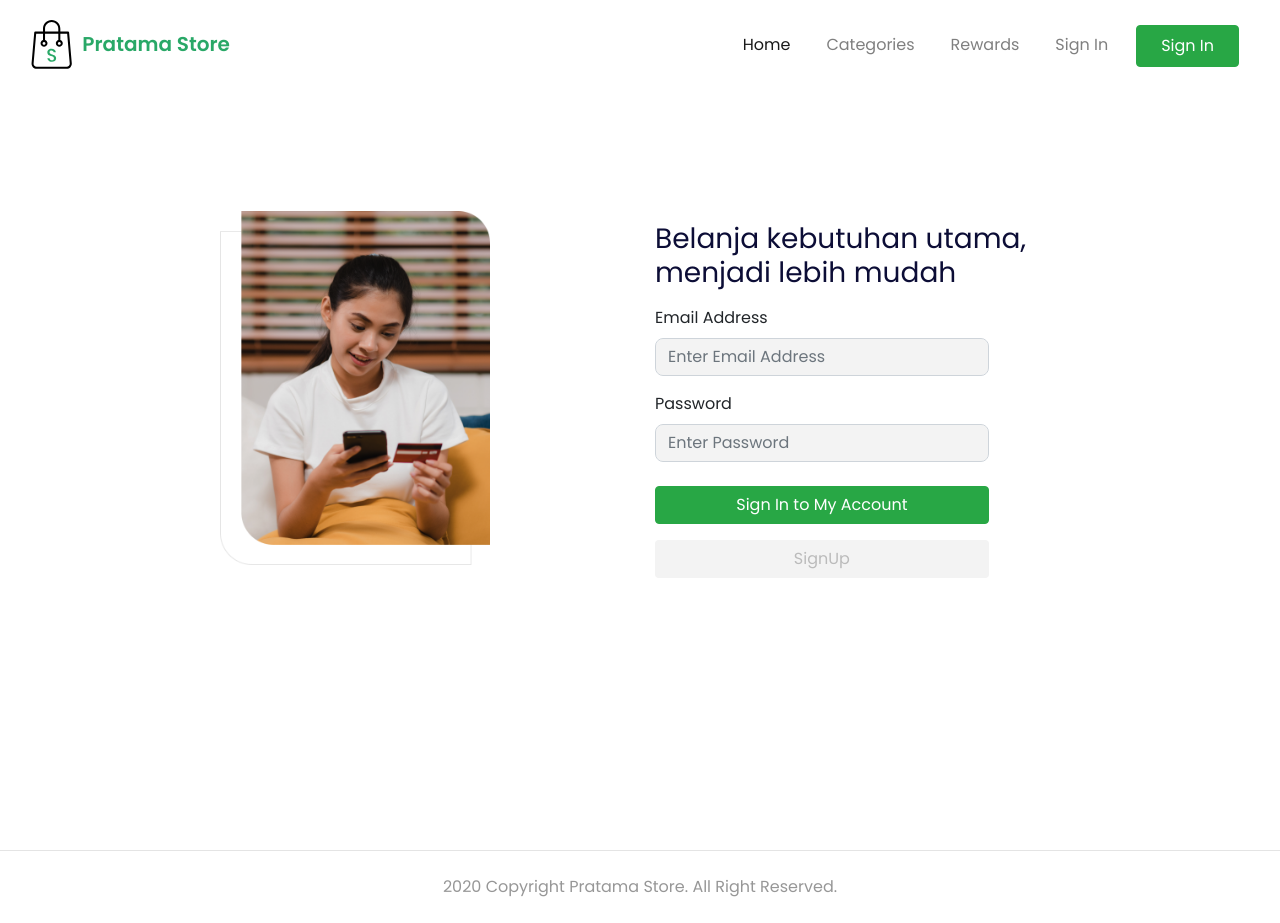
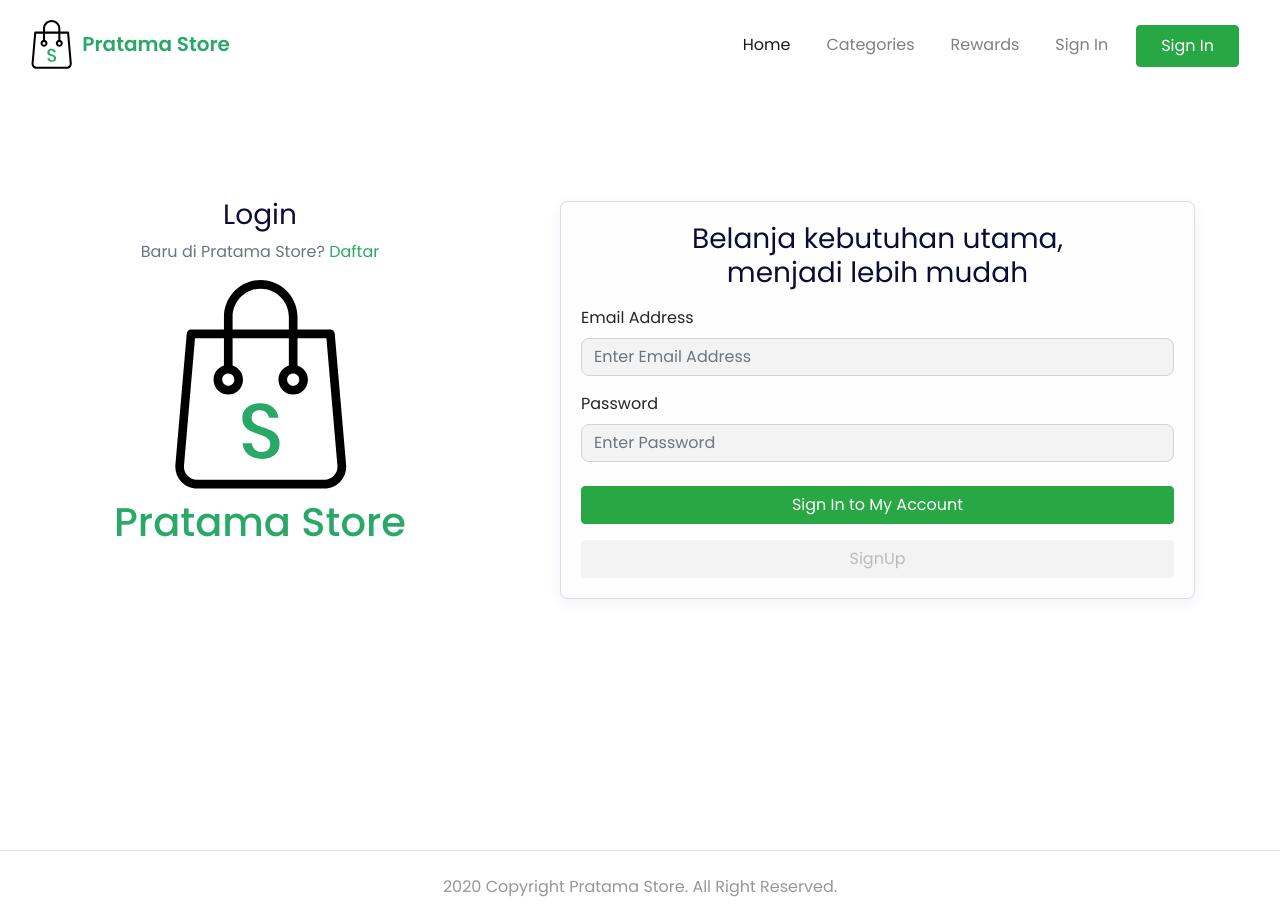
Before and after one commit to frindyy/Pratama-Store-frondend-, a plain HTML site: page login.html in a window 1280 px wide. Drawn offline with nearby package versions, Linux system fonts and the light colour scheme.

Commit message:
Update register and login page

```diff
--- a/login.html
+++ b/login.html
@@ -71,19 +71,32 @@
     <div class="page-content page-auth">
       <div class="section-store-auth" data-aos="fade-up">
         <div class="container">
-          <div class="row align-items-center row-login">
-            <div class="col-lg-6 text-center">
+          <div class="row align-items-center justify-content-between row-login">
+            <div class="col-lg-4 text-center mb-5">
+              <h2>Login</h2>
+              <p class="text-muted">
+                Baru di Pratama Store?
+                <a href="register.html"
+                  ><span style="color: #29a867;">Daftar</span></a
+                >
+              </p>
               <img
-                src="images/login-placeholder.png"
+                src="images/logo.svg"
                 alt=""
-                class="w-50 mb-4 mb-lg-none"
+                class="w-50 d-lg-inline-block d-none"
               />
+              <h1 style="color: #29a867;" class="d-lg-block d-none">
+                Pratama Store
+              </h1>
             </div>
-            <div class="col-lg-5">
-              <h2>
+            <div class="col-lg-7">
+              <div class="card">
+                <div class="card-body">
+                  <h2 class="text-center">
                     Belanja kebutuhan utama, <br />
                     menjadi lebih mudah
                   </h2>
+
                   <form action="" method="POST" class="mt-3">
                     <div class="form-group">
                       <label for="email">Email Address</label>
@@ -91,7 +104,7 @@
                         type="email"
                         name="email"
                         id="email"
-                    class="form-control w-75"
+                        class="form-control"
                         placeholder="Enter Email Address"
                       />
                     </div>
@@ -101,22 +114,24 @@
                         type="password"
                         name="password"
                         id="password"
-                    class="form-control w-75"
+                        class="form-control"
                         placeholder="Enter Password"
                       />
                     </div>
                     <button
                       type="submit"
-                  class="btn btn-success btn-block w-75 mt-4"
+                      class="btn btn-success btn-block mt-4"
                     >
                       Sign In to My Account
                     </button>
                     <a
                       href="register.html"
-                  class="btn btn-signup btn-block w-75 mt-3"
+                      class="btn btn-signup btn-block mt-3"
                       >SignUp</a
                     >
                   </form>
+                </div>
+              </div>
             </div>
           </div>
         </div>
--- a/style/pages/_auth.scss
+++ b/style/pages/_auth.scss
@@ -9,6 +9,13 @@
       font-size: 28px;
       margin-top: 0;
       color: #0c0d36;
+      // @include media-breakpoint-up(md) {
+      //   font-size: 28px;
+      // }
+    }
+
+    a {
+      text-decoration: none;
     }
 
     .form-control {
```
Also changed, not shown: register.html (+39 -8 lines), style/main.css, 1 other file. Lines whose indentation alone changed are shown as unchanged.
